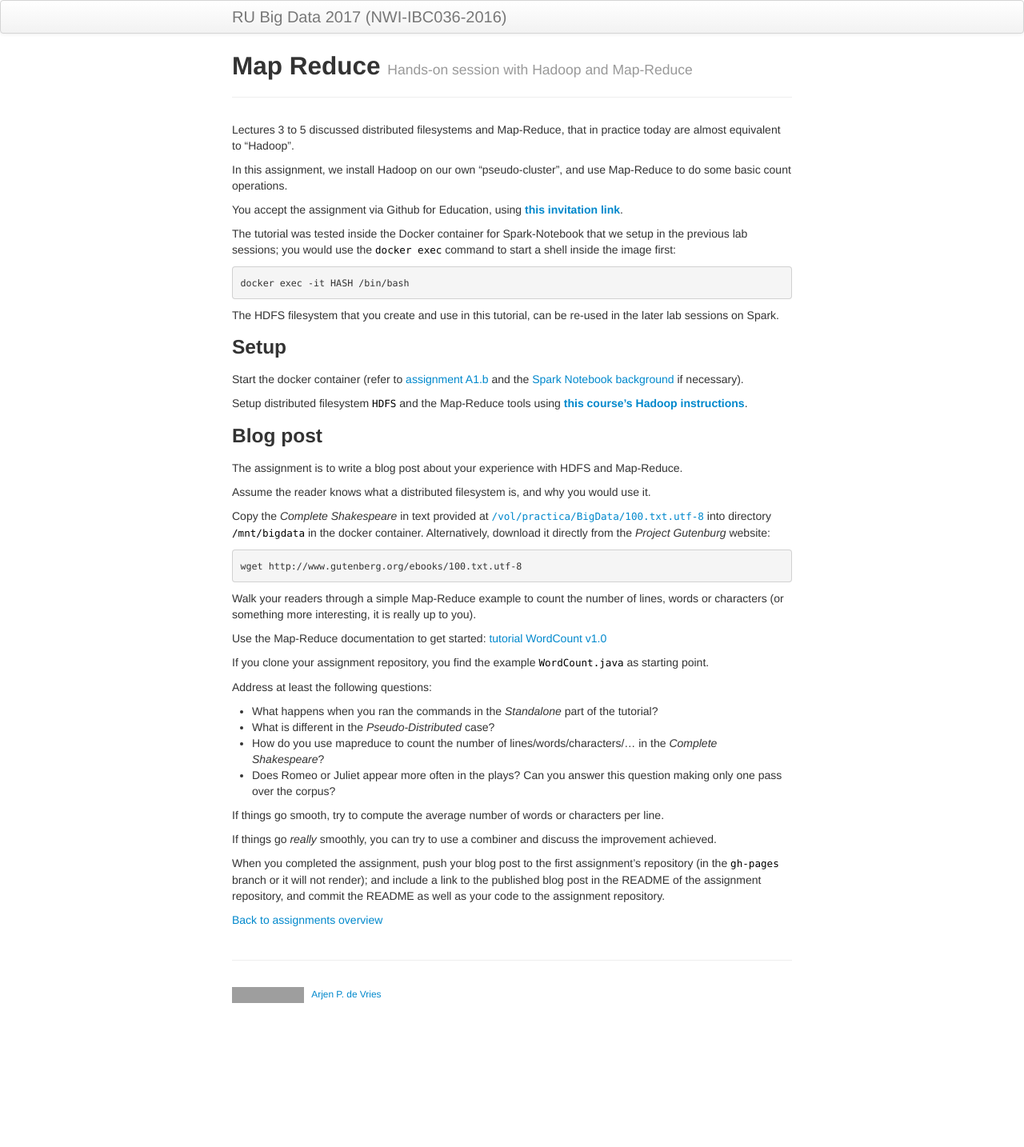
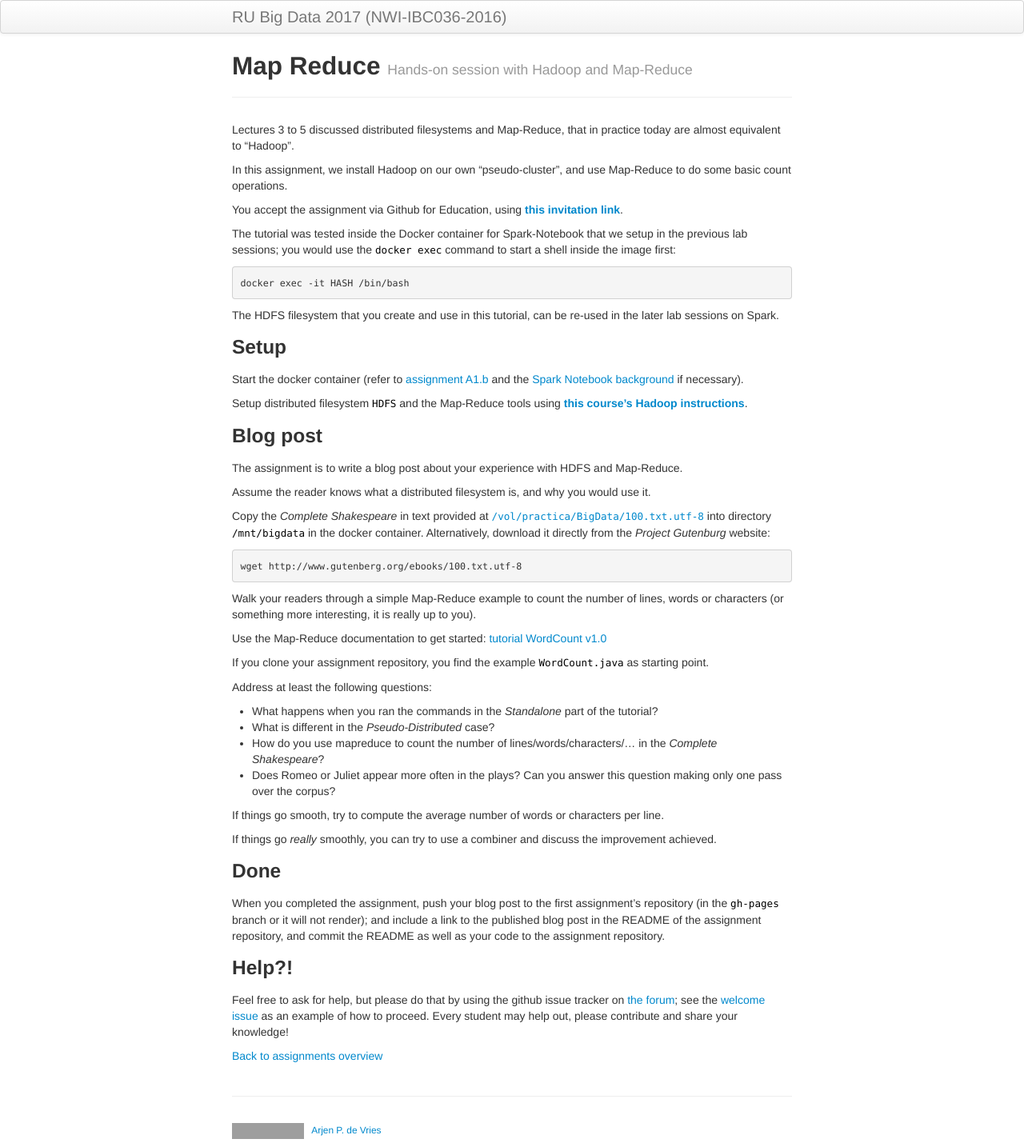
Before and after one commit to Thelukepet/course, a Jekyll site: the page built from assignments/A2-mapreduce.md, in a window 1280 px wide. Shown: the whole page at 80% size. Built offline with Jekyll 4.4.1, drawn with Linux system fonts in a browser that asks for light colours; before the commit the page ends 1264 px from its top, so only the background shows below that; grey boxes are pictures that could not be loaded.

Commit message:
Added link to the Forum

```diff
--- a/assignments/A2-mapreduce.md
+++ b/assignments/A2-mapreduce.md
@@ -63,9 +63,17 @@ If things go smooth, try to compute the average number of words or characters pe
 
 If things go _really_ smoothly, you can try to use a combiner and discuss the improvement achieved.
 
+### Done
+
 When you completed the assignment, push your blog post to the first assignment's repository
 (in the `gh-pages` branch or it will not render);
 and include a link to the published blog post in the README of the assignment repository,
 and commit the README as well as your code to the assignment repository.
 
+### Help?!
+
+Feel free to ask for help, but please do that by using the github issue tracker on [the forum](https://github.com/rubigdata/forum-2017/);
+see the [welcome issue](https://github.com/rubigdata/forum-2017/issues/1) as an example of how to proceed.
+Every student may help out, please contribute and share your knowledge!
+
 [Back to assignments overview](index.html)
```
Also changed, not shown: index.md (+2 -0 lines).
